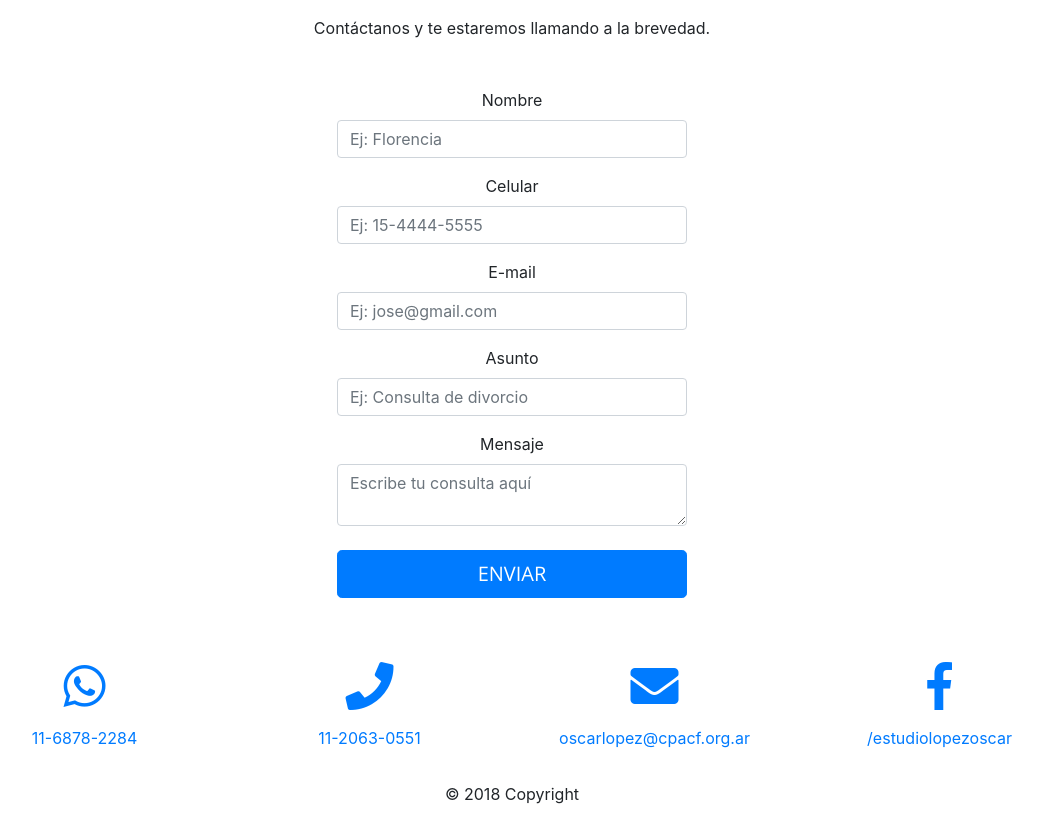
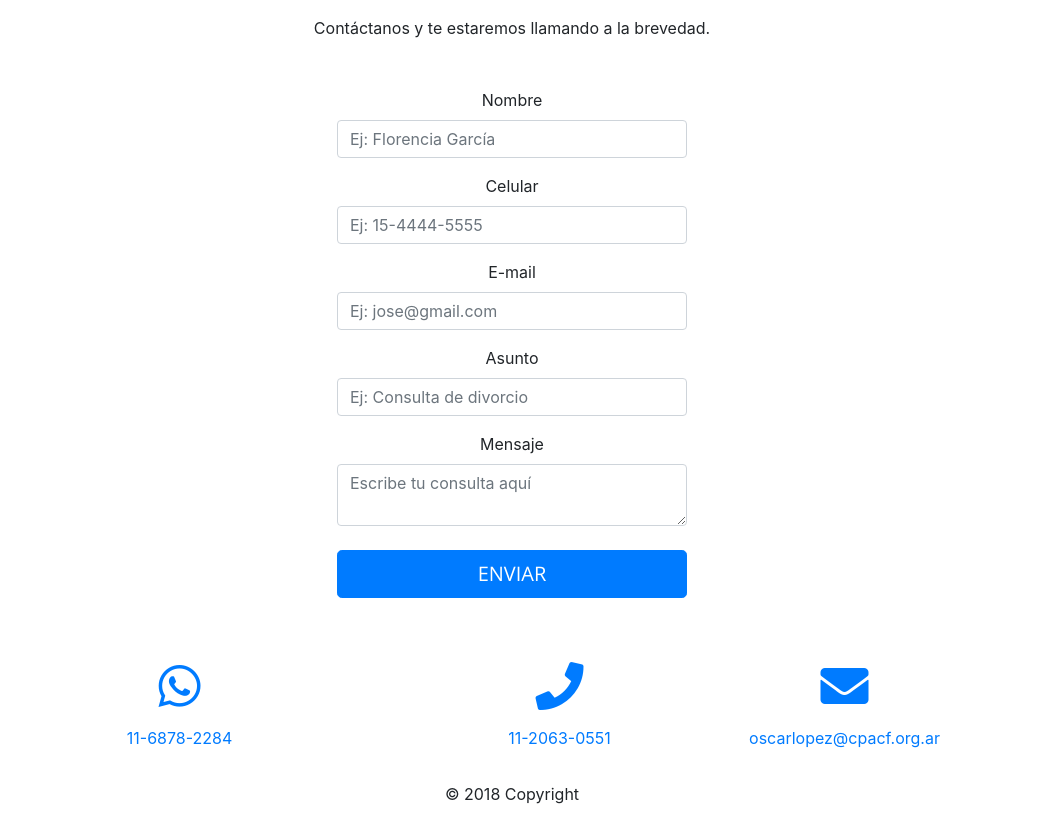
Before and after one commit to lopezoscar/estudiolopezoscar, a website with bundled scripts: page index.html in a window 1280 px wide. Shown: the part 3540-4362 px from the top of the page, without its empty margins (128-1171 px from the left). Built offline with nearby package versions, Linux system fonts and the light colour scheme.

Commit message:
remove facebook contact y fix label

```diff
--- a/index.html
+++ b/index.html
@@ -452,7 +452,7 @@
               <form>
                 <div class="form-group">
                   <label for="nameInput">Nombre</label>
-                  <input id="nameInput" class="form-control" name="name" type="text" placeholder="Ej: Florencia" />
+                  <input id="nameInput" class="form-control" name="name" type="text" placeholder="Ej: Florencia García" />
                 </div>
                 <div class="form-group">
                   <label for="phoneInput">Celular</label>
@@ -498,12 +498,12 @@
               <p>oscarlopez@cpacf.org.ar</p>
             </a>
           </div>
-          <div class="col-lg-3 mr-auto text-center">
+          <!-- <div class="col-lg-3 mr-auto text-center">
             <a href="https://www.facebook.com/estudiolopezoscar">
               <i class="fab fa-facebook-f fa-3x mb-3 sr-contact-2"></i>
               <p>/estudiolopezoscar</p>
             </a>
-          </div>
+          </div> -->
         </div>
       </div>
     </section>
```
